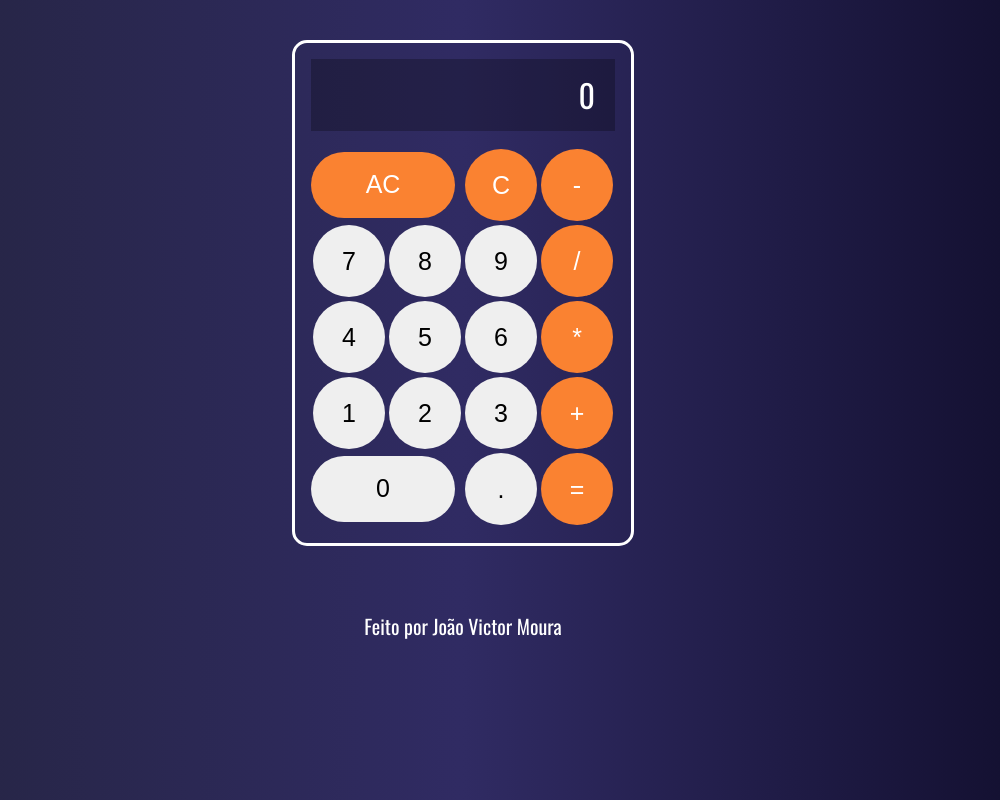
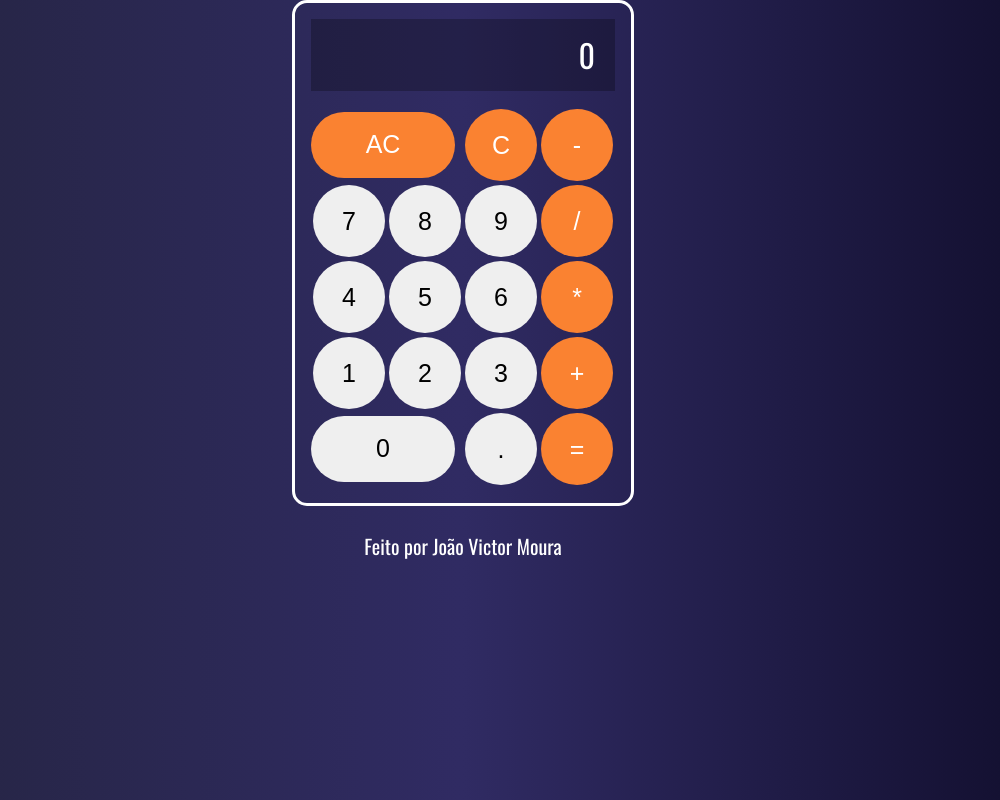
Before and after one commit to jovimoura/calculadora-react, a React (Create React App) app: page / in a window 1280 px wide. Shown: the whole page, without its empty margins (177-1177 px from the left). Built offline with nearby package versions, Linux system fonts and the light colour scheme.

Commit message:
last last

```diff
--- a/src/App.css
+++ b/src/App.css
@@ -15,6 +15,7 @@ body {
 
   font-family: 'Oswald', sans-serif;
   height: auto;
+  width: auto;
   display: grid;
   align-items: center;
   flex-direction: column;
@@ -25,7 +26,8 @@ body {
   border: 3px solid #fff;
   border-radius: 15px;
   padding: 1rem;
-  margin: 2.5rem 0
+  height: auto;
+  width: auto;
   /* max-width: 280px;
   max-height: 500px; */
 }
```
